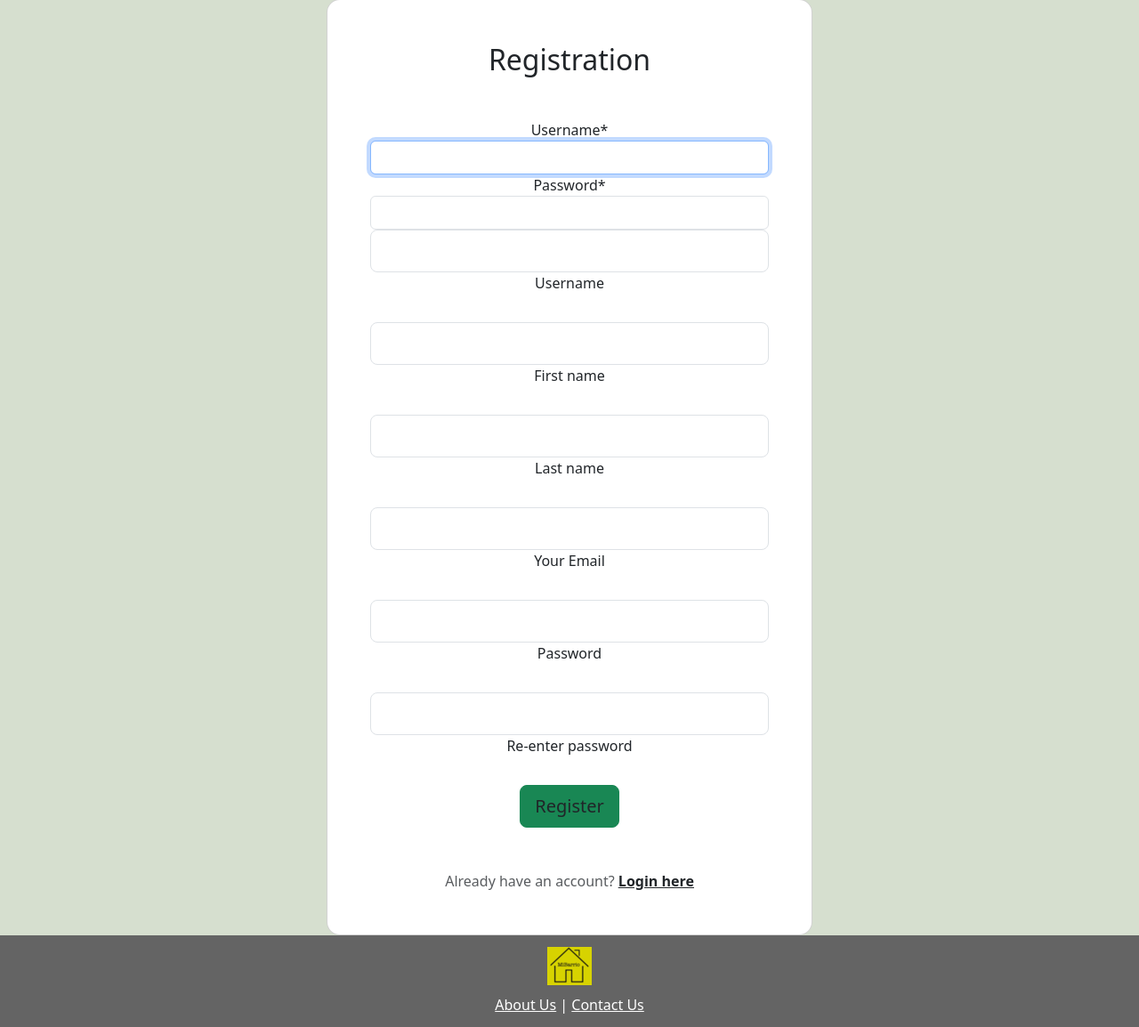
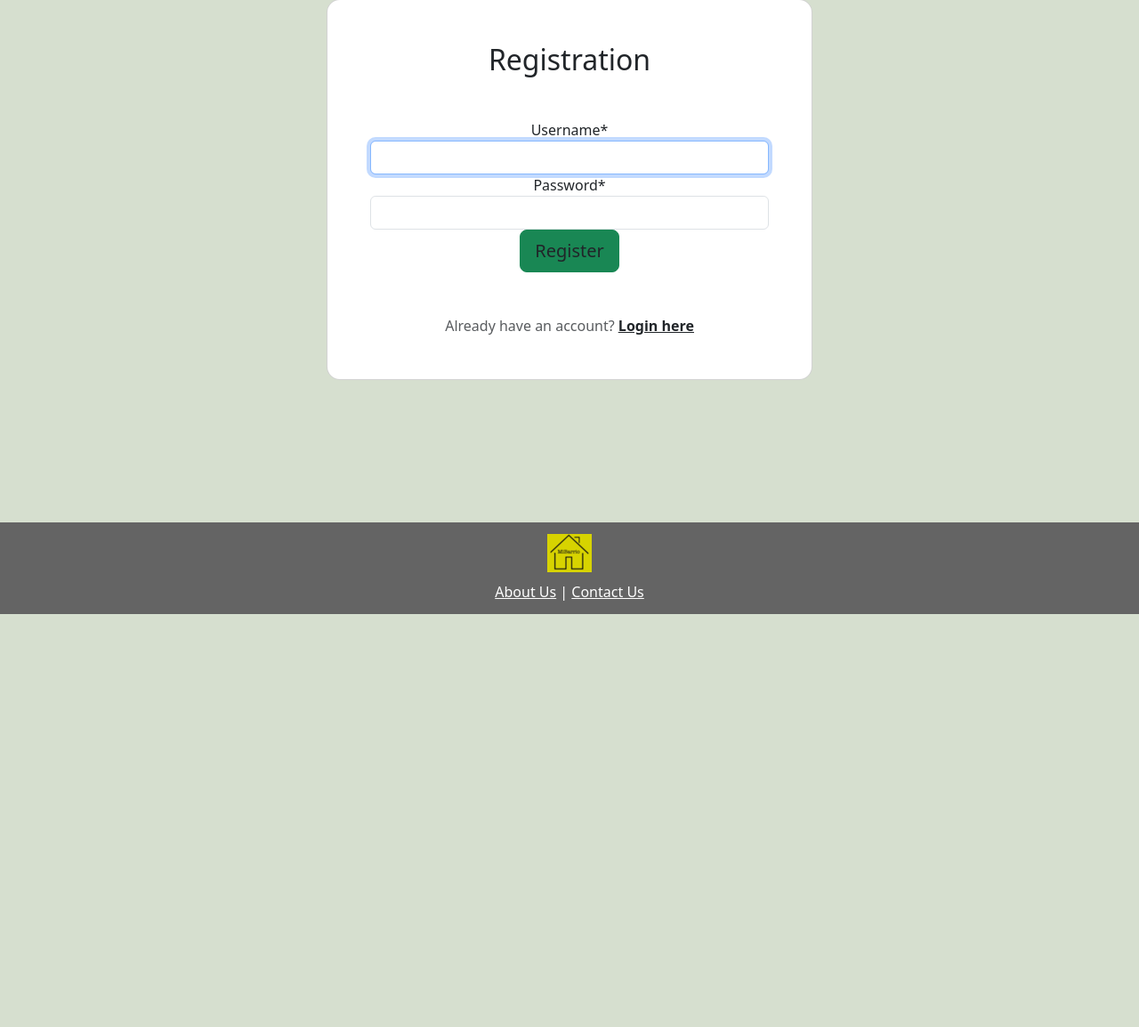
Before and after one commit to maria-palacios-ricaldi/MiBarrio-Web-App, a Django app: page /register/ in a window 1280 px wide. Shown: the part 110-1264 px from the top of the page at 89% size. After the commit the page ends 800 px from the top, so only its background shows below. Run offline with Django 4.2, Linux system fonts and the light colour scheme; some libraries are stand-ins or nearby versions.

Commit message:
Update register.html

```diff
--- a/App/MiBarrio/MiBarrioApp/templates/register.html
+++ b/App/MiBarrio/MiBarrioApp/templates/register.html
@@ -12,48 +12,16 @@
           <div class="card" style="border-radius: 15px;">
             <div class="card-body p-5">
               <h2 class="text-center mb-5">Registration</h2>
-              <form method="POST">{% csrf_token %}
-                {{ form|crispy }}
-                <div class="form-outline mb-4">
-                  <input type="text" id="username" class="form-control form-control-lg" />
-                  <label class="form-label" for="username">Username</label>
-                </div>
-
-                <div class="form-outline mb-4">
-                  <input type="text" id="firstname" class="form-control form-control-lg" />
-                  <label class="form-label" for="firstname">First name</label>
-                </div>
-
-                <div class="form-outline mb-4">
-                  <input type="text" id="lastname" class="form-control form-control-lg" />
-                  <label class="form-label" for="lastname">Last name</label>
-                </div>
-
-                <div class="form-outline mb-4">
-                  <input type="email" id="email" class="form-control form-control-lg" />
-                  <label class="form-label" for="email">Your Email</label>
-                </div>
-
-                <div class="form-outline mb-4">
-                  <input type="password" id="password" class="form-control form-control-lg" />
-                  <label class="form-label" for="password">Password</label>
-                </div>
-
-                <div class="form-outline mb-4">
-                  <input type="password" id="password_1" class="form-control form-control-lg" />
-                  <label class="form-label" for="password_1">Re-enter password</label>
-                </div>
-
+              <form method="POST">
+                {% csrf_token %}
+                {{ form|crispy }}  <!-- Form rendered here -->
                 <div class="d-flex justify-content-center">
-                  <button type="button"
+                  <button type="submit"
                     class="btn btn-success btn-block btn-lg gradient-custom-4 text-body">Register</button>
                 </div>
-
-                <p class="text-center text-muted mt-5 mb-0">Already have an account? <a href="{% url 'login' %}"
+              </form>
+              <p class="text-center text-muted mt-5 mb-0">Already have an account? <a href="{% url 'MiBarrioApp:login' %}"
                     class="fw-bold text-body"><u>Login here</u></a></p>
-
-              </form>
-
             </div>
           </div>
         </div>
```
